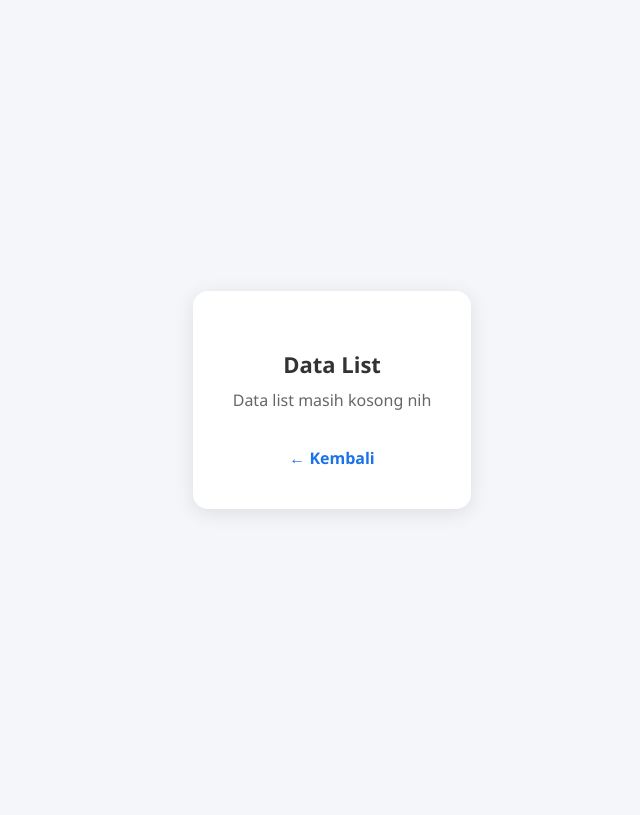
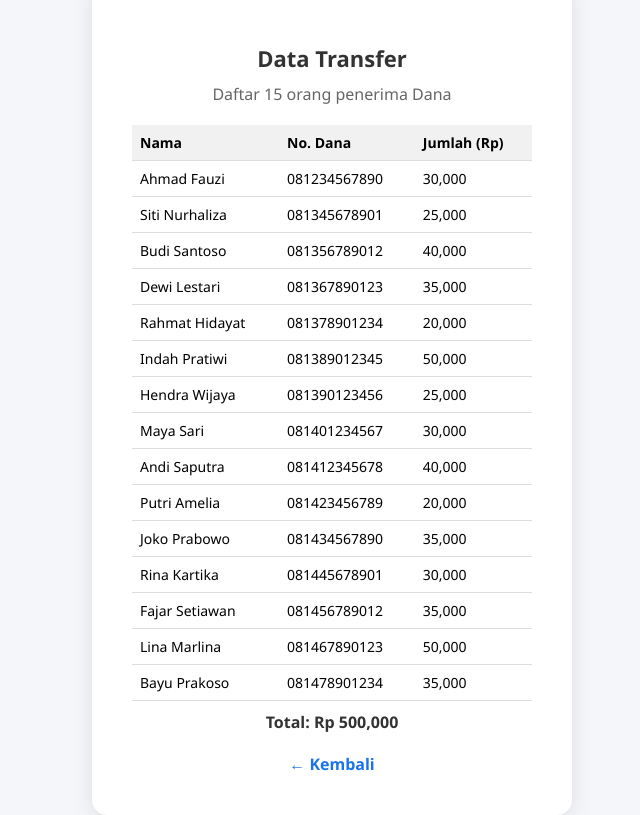
Before and after one commit to dimasven1/sptgp, a plain HTML site: page list.html in a window 1280 px wide. Shown: the whole page, without its empty margins (308-948 px from the left). Drawn offline with Linux system fonts and the light colour scheme.

Commit message:
update semua file

```diff
--- a/list.html
+++ b/list.html
@@ -25,6 +25,8 @@
             transform: translateY(40px);
             opacity: 0;
             animation: fadeInUp 1s forwards;
+            max-width: 400px;
+            width: 100%;
         }
 
         @keyframes fadeInUp {
@@ -46,6 +48,23 @@
             font-size: 16px;
         }
 
+        table {
+            width: 100%;
+            border-collapse: collapse;
+            margin-top: 20px;
+            font-size: 14px;
+        }
+
+        th, td {
+            padding: 8px;
+            border-bottom: 1px solid #ddd;
+            text-align: left;
+        }
+
+        th {
+            background: #f1f1f1;
+        }
+
         .btn-back {
             display: inline-block;
             margin-top: 20px;
@@ -57,12 +76,45 @@
         .btn-back:hover {
             text-decoration: underline;
         }
+
+        .total {
+            font-weight: bold;
+            margin-top: 10px;
+            color: #333;
+        }
     </style>
 </head>
 <body>
     <div class="container">
-        <h2>Data List</h2>
-        <p>Data list masih kosong nih</p>
+        <h2>Data Transfer</h2>
+        <p>Daftar 15 orang penerima Dana</p>
+        <table>
+            <thead>
+                <tr>
+                    <th>Nama</th>
+                    <th>No. Dana</th>
+                    <th>Jumlah (Rp)</th>
+                </tr>
+            </thead>
+            <tbody>
+                <tr><td>Ahmad Fauzi</td><td>081234567890</td><td>30,000</td></tr>
+                <tr><td>Siti Nurhaliza</td><td>081345678901</td><td>25,000</td></tr>
+                <tr><td>Budi Santoso</td><td>081356789012</td><td>40,000</td></tr>
+                <tr><td>Dewi Lestari</td><td>081367890123</td><td>35,000</td></tr>
+                <tr><td>Rahmat Hidayat</td><td>081378901234</td><td>20,000</td></tr>
+                <tr><td>Indah Pratiwi</td><td>081389012345</td><td>50,000</td></tr>
+                <tr><td>Hendra Wijaya</td><td>081390123456</td><td>25,000</td></tr>
+                <tr><td>Maya Sari</td><td>081401234567</td><td>30,000</td></tr>
+                <tr><td>Andi Saputra</td><td>081412345678</td><td>40,000</td></tr>
+                <tr><td>Putri Amelia</td><td>081423456789</td><td>20,000</td></tr>
+                <tr><td>Joko Prabowo</td><td>081434567890</td><td>35,000</td></tr>
+                <tr><td>Rina Kartika</td><td>081445678901</td><td>30,000</td></tr>
+                <tr><td>Fajar Setiawan</td><td>081456789012</td><td>35,000</td></tr>
+                <tr><td>Lina Marlina</td><td>081467890123</td><td>50,000</td></tr>
+                <tr><td>Bayu Prakoso</td><td>081478901234</td><td>35,000</td></tr>
+            </tbody>
+        </table>
+        <div class="total">Total: Rp 500,000</div>
         <a href="pilihan.html" class="btn-back">← Kembali</a>
     </div>
 </body>
```
